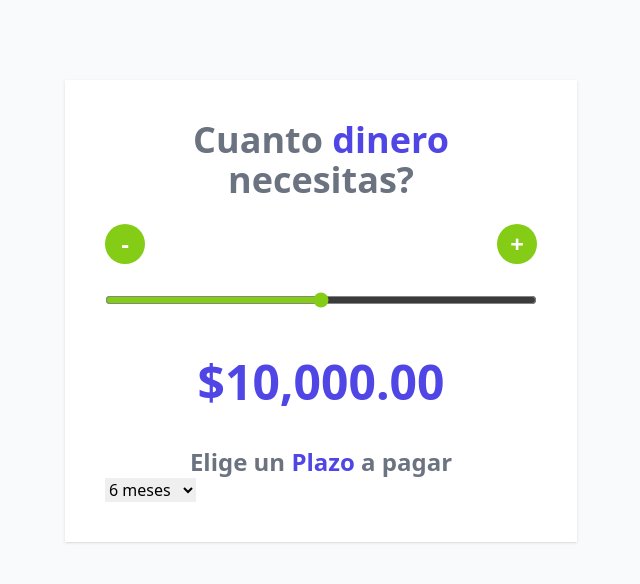
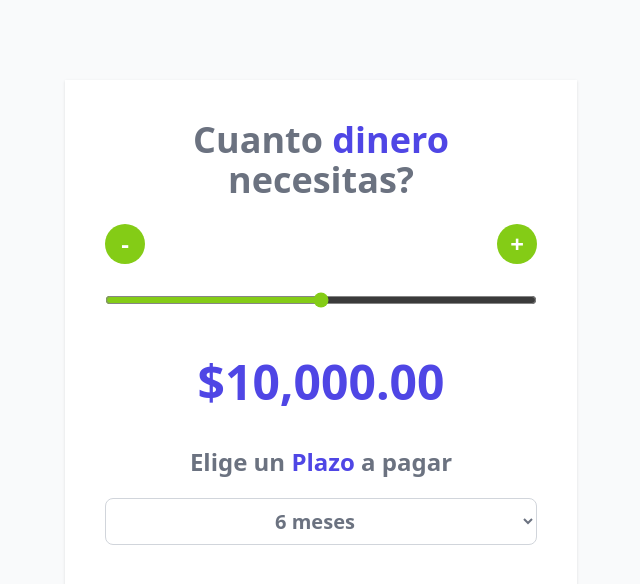
Before and after one commit to alvamau5/cotizador-prestamos-react, a React (Vite) app: page / in a window 1280 px wide. Shown: the top 584 px of the page, without its empty margins (319-959 px from the left). Built offline with nearby package versions, Linux system fonts and the light colour scheme.

Commit message:
add imput select months

```diff
--- a/src/App.jsx
+++ b/src/App.jsx
@@ -6,6 +6,7 @@ import { formatearDinero } from "./helpers"
 function App() {
   // Definiendo las variales con un Array destructurando el Array
   const [cantidad, setCantidad] = useState(10000);
+  const [meses, setMeses] = useState(6);
 
   const MIN = 0;
   const MAX = 20000;
@@ -81,7 +82,12 @@ function App() {
         a pagar
       </h2>
 
-      <select>
+      <select
+        className="mt-5 w-full p-2 bg-white border border-gray-300
+        rounded-lg text-center text-xl text-gray-500 font-bold"
+        value={meses}
+        onChange={e => setMeses(+e.target.value)}
+      >
         <option value="6">6 meses</option>
         <option value="12">12 meses</option>
         <option value="24">24 meses</option>
```
